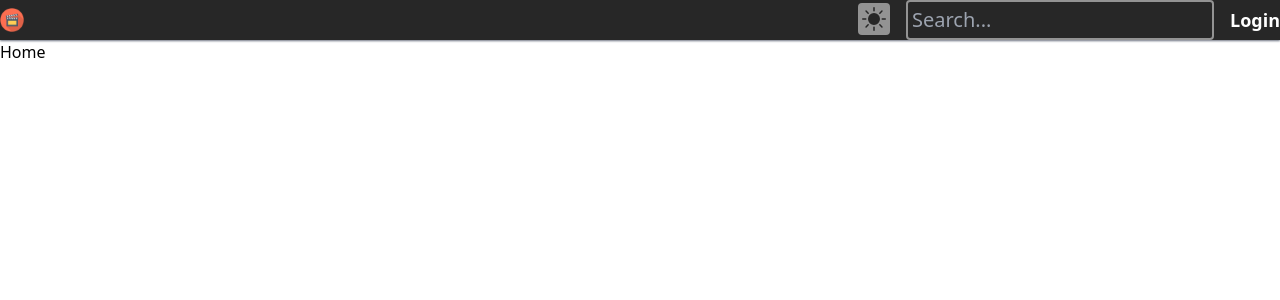
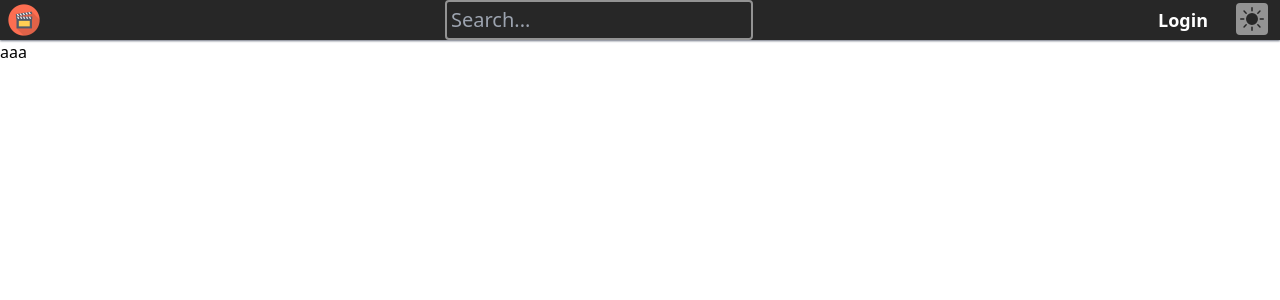
Before and after one commit to NetanelShimoni/MoviesReview, a React (Create React App) app in the folder frontend/: page / in a window 1280 px wide. Shown: the top 300 px of the page. Built offline with nearby package versions, Linux system fonts and the light colour scheme.

Commit message:
Add Edit profile & clear NavBar

```diff
--- a/frontend/package.json
+++ b/frontend/package.json
@@ -8,6 +8,7 @@
     "@testing-library/user-event": "^13.5.0",
     "axios": "^0.27.2",
     "immer": "^9.0.15",
+    "prettier": "^2.7.1",
     "react": "^18.2.0",
     "react-dom": "^18.2.0",
     "react-icons": "^4.4.0",
--- a/frontend/src/components/Home.jsx
+++ /dev/null
@@ -1,7 +0,0 @@
-import React from 'react'
-
-export default function Home() {
-  return (
-    <div>Home</div>
-  )
-}
--- /dev/null
+++ b/frontend/src/components/Home/Home.jsx
@@ -0,0 +1,5 @@
+import React from "react";
+
+export default function Home() {
+  return <div>aaa</div>;
+}
--- a/frontend/src/components/user/Navbar.jsx
+++ b/frontend/src/components/user/Navbar.jsx
@@ -1,34 +1,57 @@
-import React from 'react';
-import { BsFillSunFill } from 'react-icons/bs';
-import { Link } from 'react-router-dom';
-import { useAuth, useTheme } from '../../hooks';
-import Container from '../Container';
+import React from "react";
+import { BsFillSunFill } from "react-icons/bs";
+import { Link } from "react-router-dom";
+import { useAuth, useTheme } from "../../hooks";
+import Container from "../Container";
 
 export default function Navbar() {
-    const {toggleTheme} = useTheme();
-    const {authInfo, handleLogout} = useAuth();
-    const {isLoggedIn} = authInfo;
+  const { toggleTheme } = useTheme();
+  const { authInfo, handleLogout } = useAuth();
+  const { isLoggedIn } = authInfo;
   return (
     <div className="bg-secondary shadow-sm shadow-gray-500">
-                <div className="flex justify-between items-center">
+      <div className="flex justify-between items-center pl-2">
         <Link to="/">
-                        <img src="./logo.jpg" alt="" className="h-6" />
+          <img src="./logo.jpg" alt="" className="h-8" />
         </Link>
-                    <ul className="flex items-center space-x-4"><li>
-                        <button onClick={toggleTheme} className="dark:bg-white bg-dark-subtle p-1 rounded">
+        {/** TODO replace input to autoComplete**/}
+        <input
+          type="text"
+          className="border-2 border-dark-subtle p-1 rounded bg-transparent text-xl outline-none focus:border-white transition text-white "
+          placeholder="Search..."
+        />
+
+        <ul className="flex items-center space-x-4">
+          <li hidden={!isLoggedIn}>
+            <button className="text-white font-semibold text-lg">
+              {" "}
+              Edit Profile
+            </button>
+          </li>
+          <li className="pr-3">
+            {isLoggedIn ? (
+              <button
+                onClick={handleLogout}
+                className="text-white font-semibold text-lg"
+              >
+                Log out
+              </button>
+            ) : (
+              <Link
+                className="text-white font-semibold text-lg"
+                to="auth/signin"
+              >
+                Login
+              </Link>
+            )}
+          </li>
+          <li className=" pr-3">
+            <button
+              onClick={toggleTheme}
+              className="dark:bg-white bg-dark-subtle p-1 rounded "
+            >
               <BsFillSunFill className="text-secondary" size={24} />
             </button>
-                    </li>
-                        <li>
-                            <input type="text" className="border-2 border-dark-subtle p-1 rounded bg-transparent text-xl outline-none focus:border-white transition text-white" placeholder="Search..." />
-                        </li>
-                        <li>
-                            {isLoggedIn? (<button onClick={handleLogout} className="text-white font-semibold text-lg">
-                                Log out
-                                </button>):(<Link className="text-white font-semibold text-lg"
-                                 to="auth/signin">
-                                Login
-                            </Link>)}
           </li>
         </ul>
       </div>
```
Also changed, not shown: frontend/src/App.js (+24 -26 lines). Lines whose indentation alone changed are shown as unchanged.
